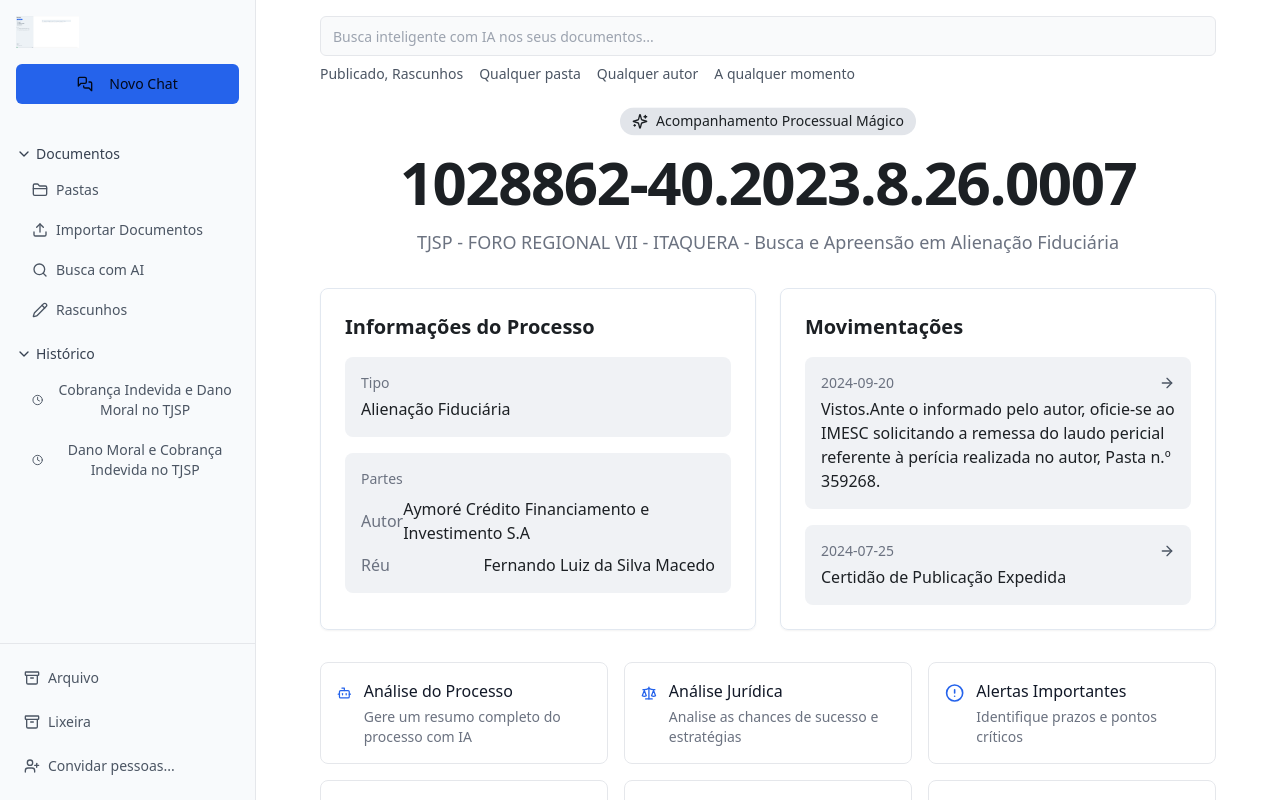
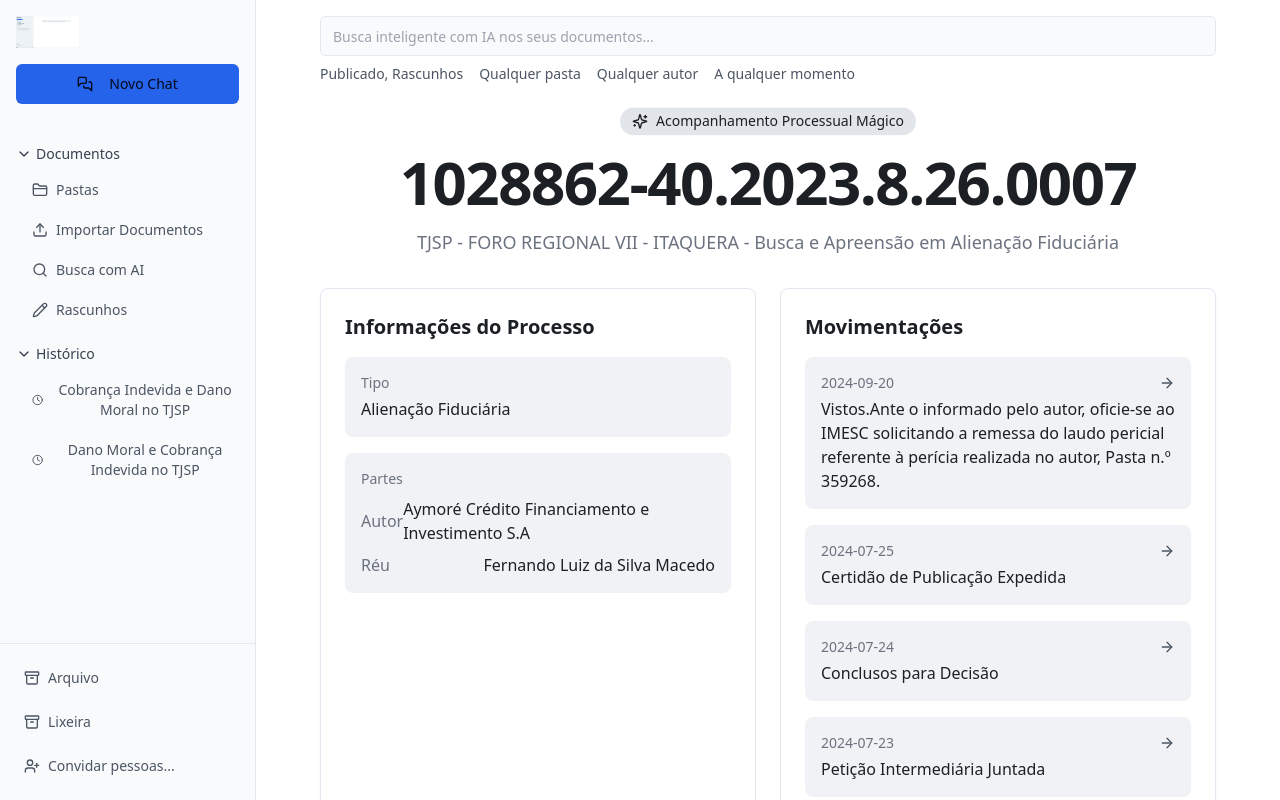
Before and after one commit to DanielFillol/lawsuit-magic-wind, a React (Vite) app: page / in a window 1280 px wide. Built offline with nearby package versions, Linux system fonts and the light colour scheme.

Commit message:
Add UI elements and simulate button click
Added UI elements to the application, simulated a button click, and included an example of 10 open movements.

```diff
--- a/src/pages/Index.tsx
+++ b/src/pages/Index.tsx
@@ -1,3 +1,4 @@
+
 import {
   MessagesSquare,
   FolderClosed,
@@ -48,6 +49,46 @@ const Index = () => {
         description: "Certidão de Publicação Expedida",
         type: "ANDAMENTO",
       },
+      {
+        date: "2024-07-24",
+        description: "Conclusos para Decisão",
+        type: "ANDAMENTO",
+      },
+      {
+        date: "2024-07-23",
+        description: "Petição Intermediária Juntada",
+        type: "JUNTADA",
+      },
+      {
+        date: "2024-07-22",
+        description: "Certidão de Cartório Expedida",
+        type: "EXPEDIENTE",
+      },
+      {
+        date: "2024-07-21",
+        description: "Mandado Devolvido Cumprido",
+        type: "ANDAMENTO",
+      },
+      {
+        date: "2024-07-20",
+        description: "Audiência de Conciliação Designada",
+        type: "AUDIENCIA",
+      },
+      {
+        date: "2024-07-19",
+        description: "Contestação Juntada",
+        type: "JUNTADA",
+      },
+      {
+        date: "2024-07-18",
+        description: "Citação Ordenada",
+        type: "DESPACHO",
+      },
+      {
+        date: "2024-07-17",
+        description: "Inicial Distribuída",
+        type: "DISTRIBUICAO",
+      },
     ],
   };
 
@@ -86,6 +127,7 @@ const Index = () => {
 
   return (
     <div className="flex h-screen">
+      {/* Sidebar */}
       <aside className="w-64 bg-[#F8FAFC] border-r border-gray-200 flex flex-col">
         <div className="p-4">
           <div className="mb-4">
```
